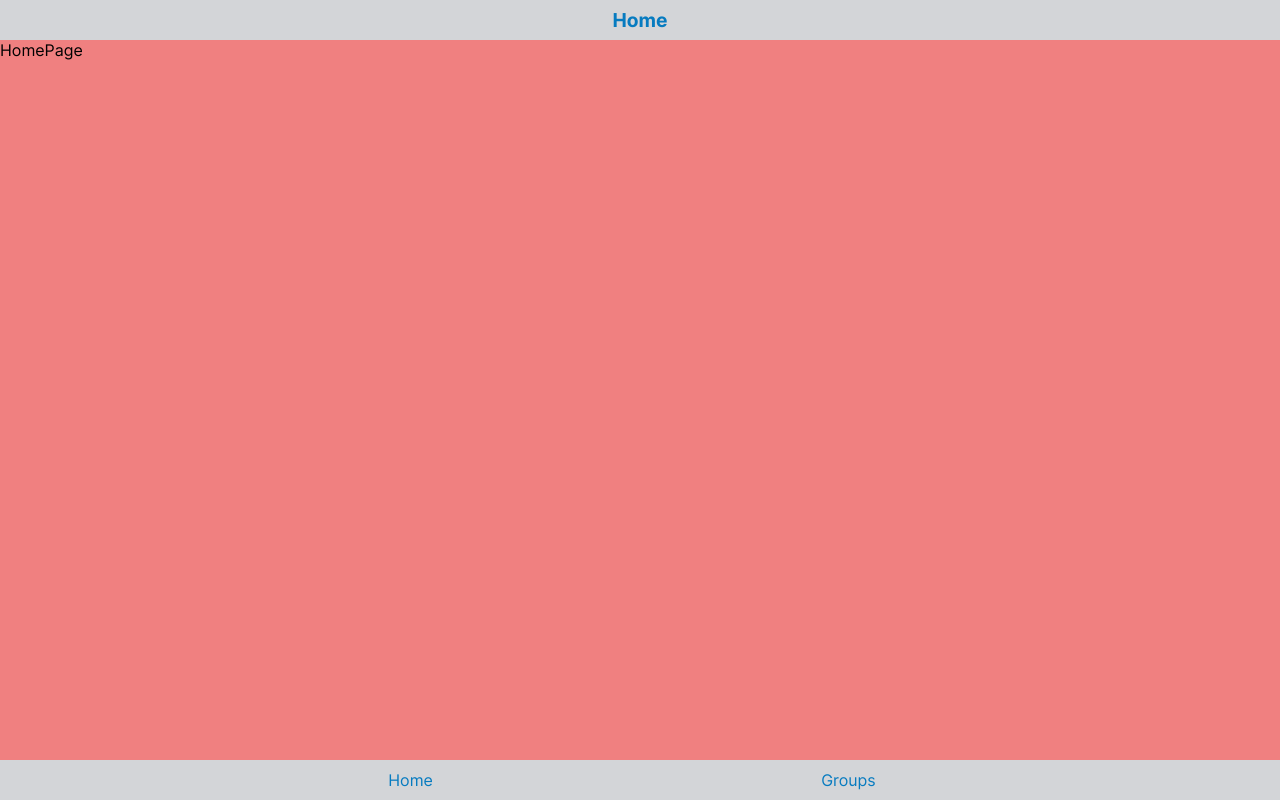
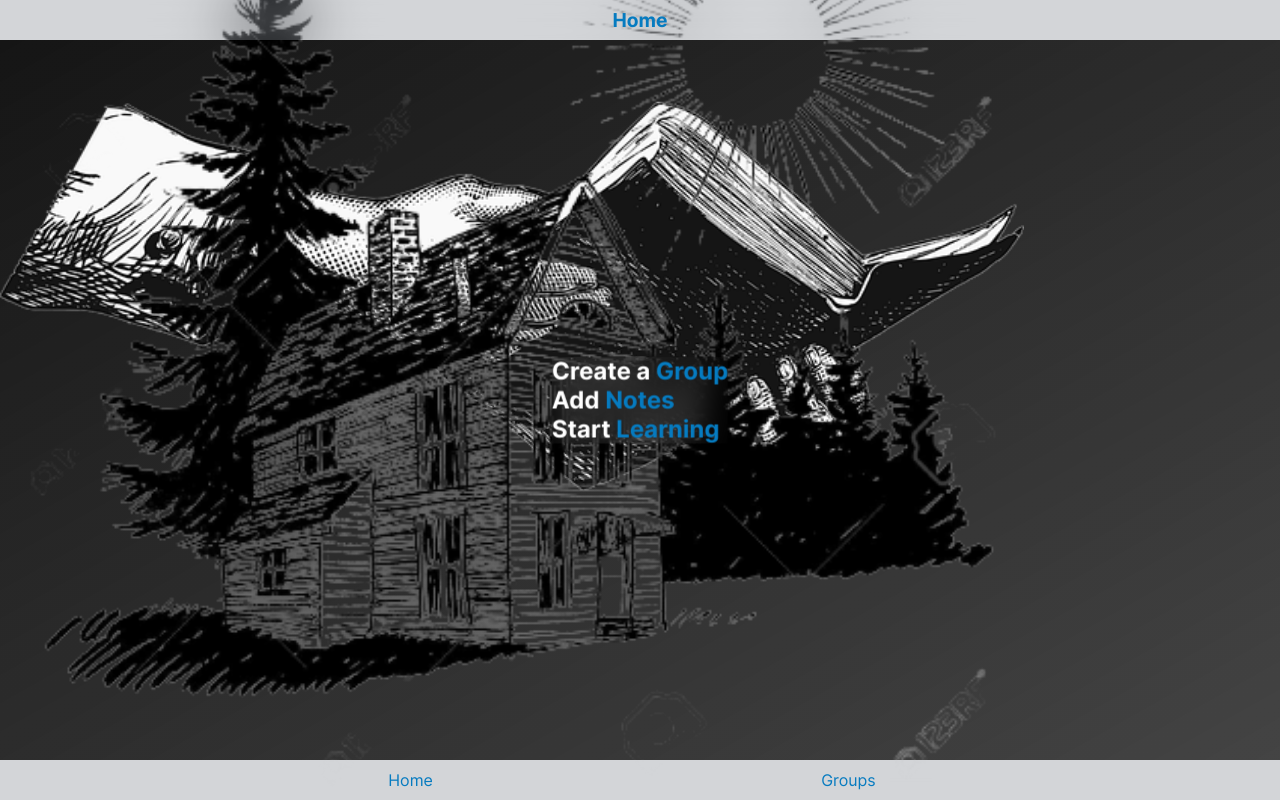
Before and after one commit to theananttrivedi/flask-notes-app, a React (Create React App) app in the folder frontend/: page / in a window 1280 px wide. Built offline with nearby package versions, Linux system fonts and the light colour scheme; the HTML template or start-up script is replaced by a standard one.

Commit message:
PREPARED HOME PAGE

```diff
--- a/frontend/src/components/HomePage.js
+++ b/frontend/src/components/HomePage.js
@@ -8,26 +8,59 @@
   }, []);
   return (
     <>
-      <div style={styles.container}>HomePage</div>
+      <div style={styles.container}>
+        <img style={styles.coverimg} src={"/book.webp"} />
+        <div style={styles.ad}>
+          {" "}
+          <h2>
+            Create a <span style={styles.blue}>Group</span>
+          </h2>
+          <h2>
+            Add <span style={styles.blue}>Notes</span>
+          </h2>
+          <h2>
+            Start <span style={styles.blue}>Learning</span>
+          </h2>
+        </div>
+        <img style={styles.coverimg2} src={"/house.png"} />
+      </div>
     </>
   );
 };
 
 const styles = {
-  homeButton: {
-    position: "fixed",
-    top: "5vh",
-    right: "0rem",
-    // marginRight: "1rem",
-    zIndex: "8000",
-    backgroundColor: "blue",
-  },
   container: {
     height: "90vh",
     position: "fixed",
-    backgroundColor: "lightcoral",
+    background: `linear-gradient(
+      to bottom right,
+      rgba(21, 21, 21, 1),
+      rgba(21, 21, 21, 0.8)
+    )`,
     top: "5vh",
     width: "100vw",
+    overflow: "hidden",
+  },
+  ad: {
+    color: "white",
+    position: "absolute",
+    top: "50%",
+    left: "50%",
+    transform: "translate(-50%, -50%)",
+    zIndex: 2000,
+    backdropFilter: "blur(1rem)",
+  },
+  blue: {
+    color: "rgb(6, 123, 192)",
+  },
+  coverimg: {
+    width: "80vw",
+  },
+  coverimg2: {
+    width: "80vw",
+    position: "fixed",
+    bottom: 0,
+    left: "0",
   },
 };
 
```
Also changed, not shown: frontend/public/book.webp (added), frontend/public/house.png (added).
